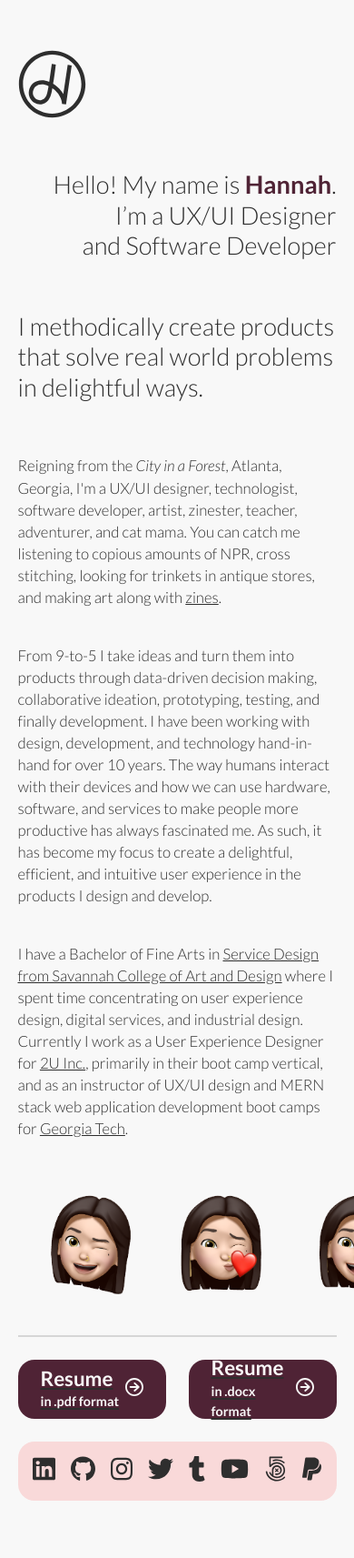
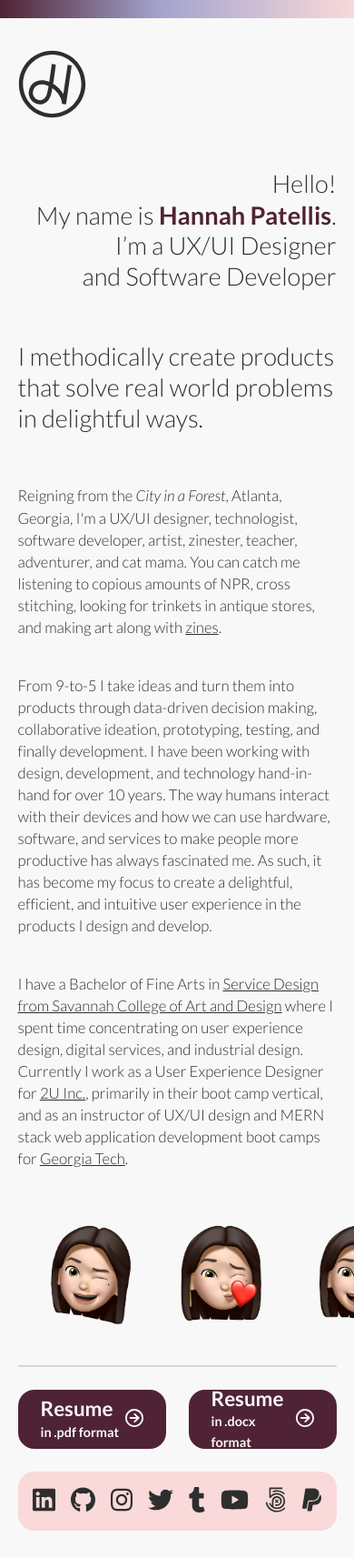
Before and after one commit to hannahpatellis/hannahap, a PHP site: page /about.html in a window 390 px wide; the page is wider, and only the part inside the window is pictured. Shown: the top 1713 px of that part at 91% size. Before the commit the page ends 1650 px from the top of that part, so only its background shows below. Run offline with PHP 8.4, Linux system fonts and the light colour scheme.

Commit message:
Adds last name in titles and removes underline from resume tiles

```diff
--- a/about.html
+++ b/about.html
@@ -23,7 +23,7 @@
         <a href="/" title="Home"><img src="assets/img/logo.svg" alt="Hannah A. Patellis logo" width="75px" /></a>
       </header>
       <aside>
-        <h1>Hello! My name is <strong>Hannah</strong>.<br />I’m a UX/UI Designer<br />and Software Developer</h1>
+        <h1>Hello!<br />My name is <strong>Hannah Patellis</strong>.<br />I’m a UX/UI Designer<br />and Software Developer</h1>
         <h1>I methodically create products<br />that solve real world problems<br />in delightful ways.</h1>
       </aside>
       <section>
--- a/assets/css/custom.css
+++ b/assets/css/custom.css
@@ -376,12 +376,14 @@ div#swish {
   text-decoration: underline;
 }
 .grid-about section a.tile-placement-pdf {
+  text-decoration: none;
   grid-area: pdf;
 }
 .grid-home section div.tile-pdf {
   background-color: var(--haip-red);
 }
 .grid-about section a.tile-placement-docx {
+  text-decoration: none;
   grid-area: docx;
 }
 .grid-home section div.tile-docx {
@@ -403,7 +405,11 @@ div#memoji-stage {
     width: 90vw;
   }
   div#swish {
-    display: none;
+    height: 20px;
+    width: 100vw;
+    left: 0;
+    top: 0;
+    background: linear-gradient(90deg, rgba(79,35,53,1) 0%, rgba(163,163,206,1) 45%, rgba(249,217,217,1) 100%);
   }
 
   /* Home */
--- a/index.html
+++ b/index.html
@@ -23,7 +23,7 @@
         <a href="/" title="Home"><img src="assets/img/logo.svg" alt="Hannah A. Patellis logo" width="75px" /></a>
       </header>
       <aside>
-        <h1>Hello! My name is <strong>Hannah</strong>.<br />I’m a UX/UI Designer<br />and Software Developer</h1>
+        <h1>Hello!<br />My name is <strong>Hannah Patellis</strong>.<br />I’m a UX/UI Designer<br />and Software Developer</h1>
         <h1>I methodically create products<br />that solve real world problems<br />in delightful ways.</h1>
       </aside>
       <section>
```
